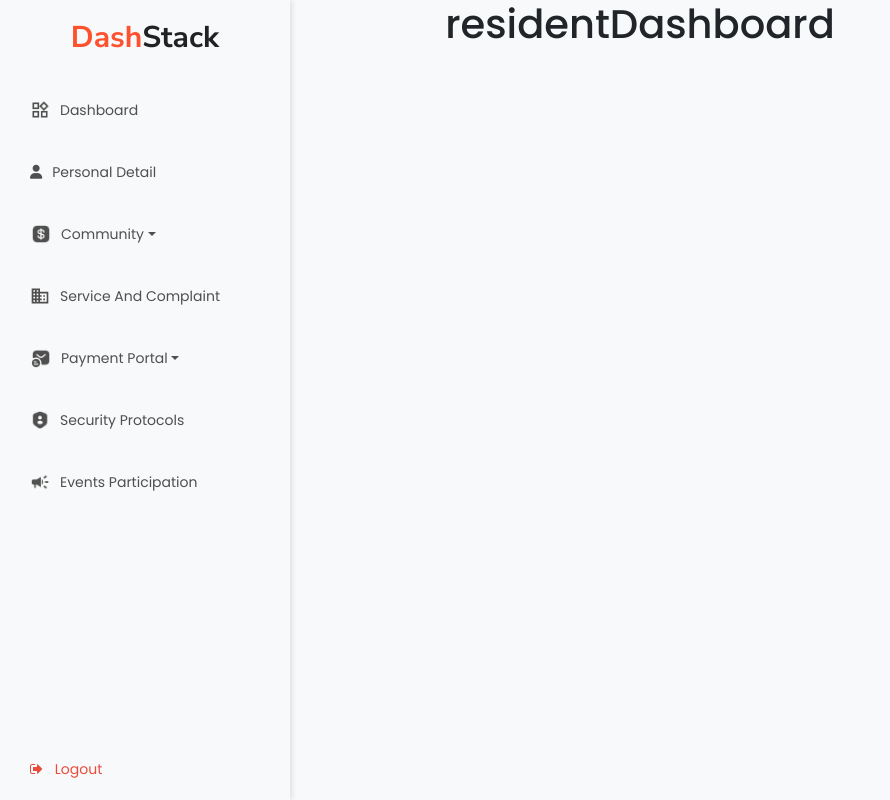
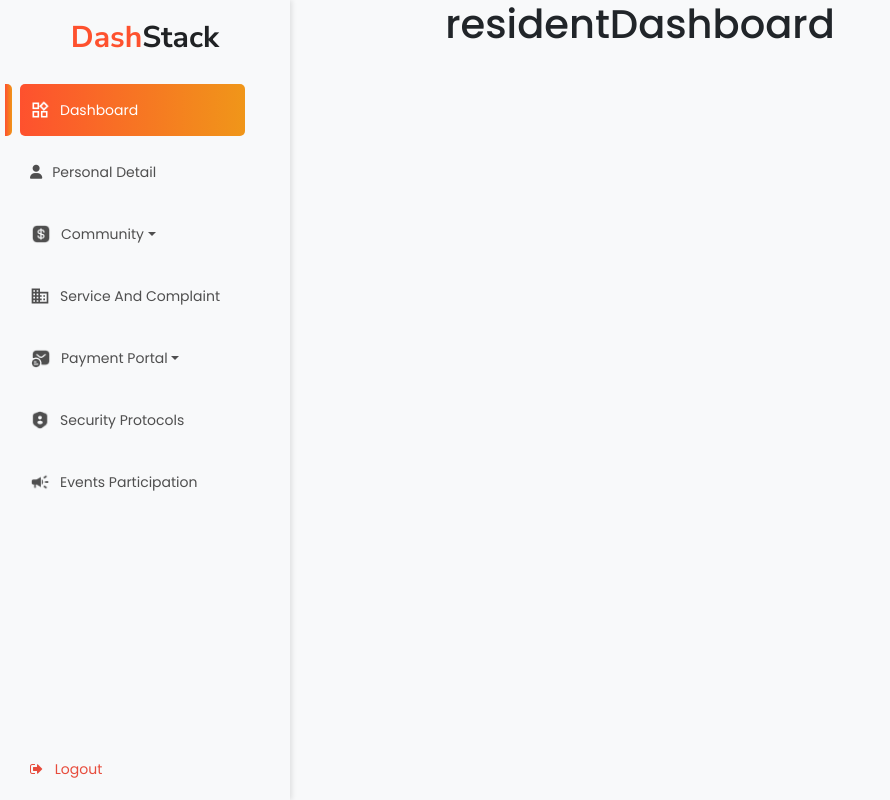
Before and after one commit to srtushar99/Society-management-system-dev, a React (Vite) app in the folder frontend/: page /ResidentDashboard in a window 1280 px wide. Shown: the whole page, without its empty margins (0-890 px from the left). Built offline with nearby package versions, Linux system fonts and the light colour scheme.

Commit message:
resident dashboard active link bug solve

```diff
--- a/frontend/src/components/Resident Role/Resident Sidebar/ResidentSidebar.jsx
+++ b/frontend/src/components/Resident Role/Resident Sidebar/ResidentSidebar.jsx
@@ -22,10 +22,15 @@ const ResidentSidebar = () => {
   const location = useLocation();
 
   useEffect(() => {
+
     const path = location.pathname.split('/')[1];
     setActiveLink(path || 'ResidentDashboard');
+     if (location.pathname === '/residentsidebar') {
+      navigate('/ResidentDashboard');
+      return;
+    }
 
-    if (['AccessForums', 'Polls', 'CommunitiesDiscussion'].includes(path)) {
+    else if (['AccessForums', 'Polls', 'CommunitiesDiscussion'].includes(path)) {
       setActiveLink('Community');
       setCommunityActive(path);
       setShowCommunityDropdown(true);
@@ -34,7 +39,7 @@ const ResidentSidebar = () => {
       setPaymentActive(path);
       setShowPaymentDropdown(true);
     }
-  }, [location]);
+  }, [location,navigate]);
 
   const toggleSidebar = () => {
     setSidebarOpen(!sidebarOpen);
@@ -179,16 +184,16 @@ const ResidentSidebar = () => {
 
         <Nav className="flex-column">
           <div style={{ position: "relative" }}>
-            <div style={getIndicatorStyle("dashboard")}></div>
+            <div style={getIndicatorStyle("ResidentDashboard")}></div>
             <Link
               to="/ResidentDashboard"
-              style={getLinkStyle("dashboard")}
-              onClick={() => handleLinkClick("dashboard", "/ResidentDashboard")}
+              style={getLinkStyle("ResidentDashboard")}
+              onClick={() => handleLinkClick("ResidentDashboard", "/ResidentDashboard")}
             >
               <img
                 src={DashboardIcon}
-                style={getIconStyle("dashboard")}
-                alt="Dashboard"
+                style={getIconStyle("ResidentDashboard")}
+                alt="ResidentDashboard"
               />
               Dashboard
             </Link>
@@ -288,7 +293,7 @@ const ResidentSidebar = () => {
                       alignItems: "center",
                     }}
                   >
-                    Communities Discussion
+                    Communities Discuss
                   </div>
                 </Dropdown.Item>
               </Dropdown.Menu>
```
